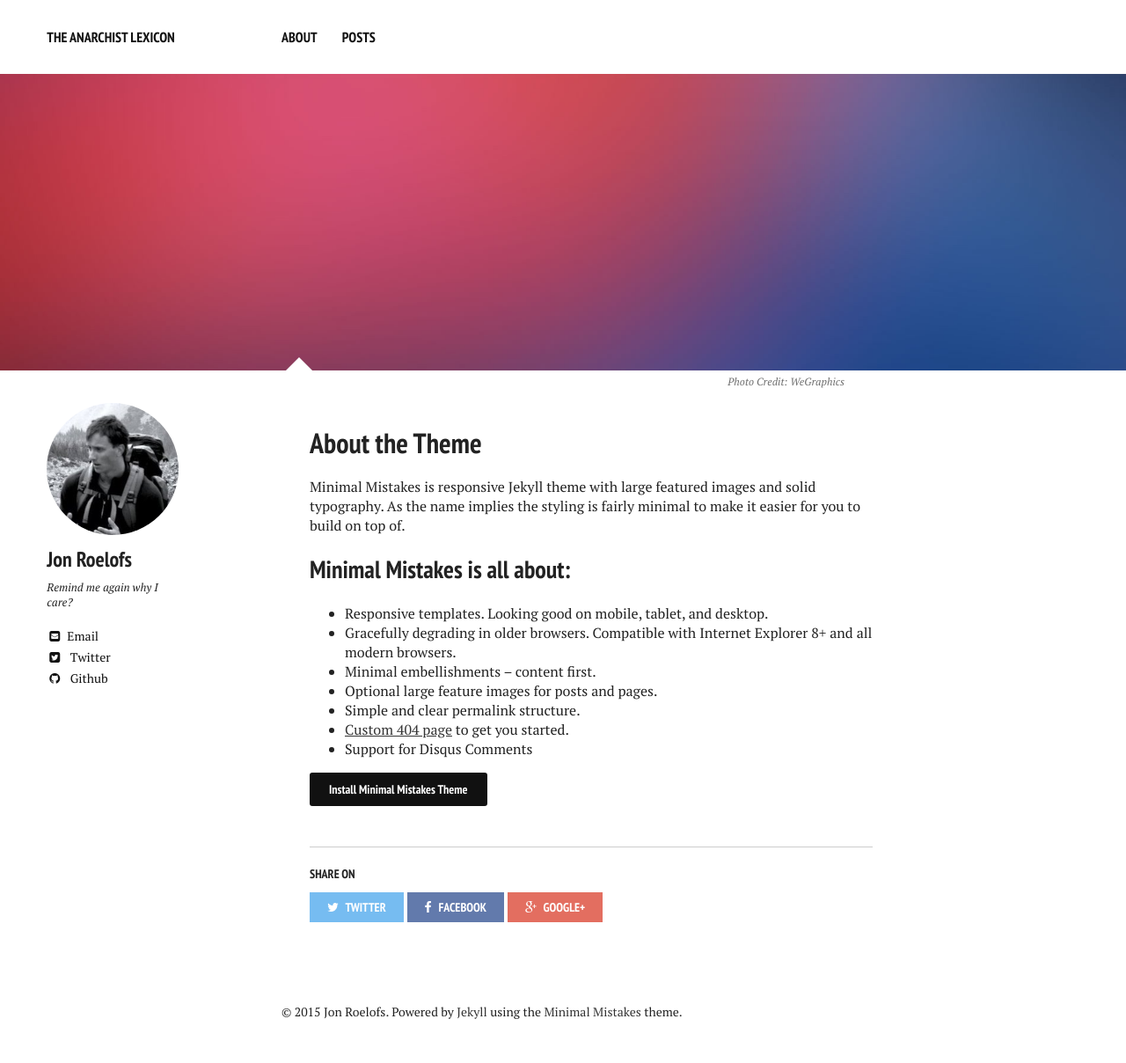
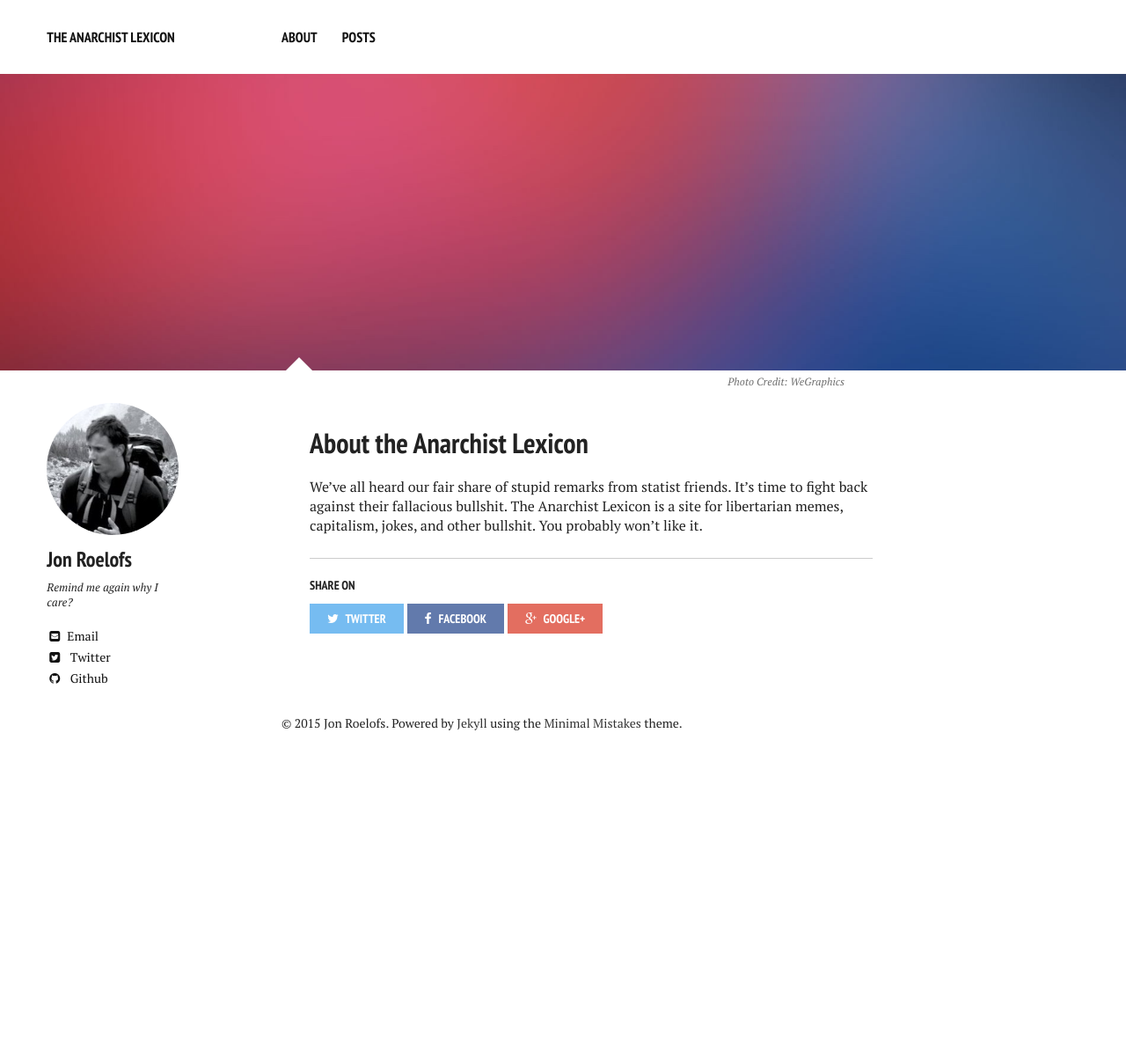
Before and after one commit to anarchistlexicon/anarchistlexicon.github.io, a Jekyll site: the page built from about/index.md, in a window 1280 px wide. Shown: the whole page at 88% size. Built offline with Jekyll 4.4.1, drawn with Linux system fonts in a browser that asks for light colours; nearby versions of some CDN libraries; after the commit the page ends 900 px from its top, so only the background shows below that.

Commit message:
Add about page

```diff
--- a/about/index.md
+++ b/about/index.md
@@ -1,8 +1,7 @@
 ---
 layout: page
-title: About the Theme
-tags: [about, Jekyll, theme, responsive]
-modified: 2014-08-08T20:53:07.573882-04:00
+title: About the Anarchist Lexicon
+tags: [about]
 comments: true
 image:
   feature: sample-image-2.jpg
@@ -10,16 +9,4 @@ image:
   creditlink: http://wegraphics.net/downloads/free-ultimate-blurred-background-pack/
 ---
 
-Minimal Mistakes is responsive Jekyll theme with large featured images and solid typography. As the name implies the styling is fairly minimal to make it easier for you to build on top of.
-
-## Minimal Mistakes is all about:
-
-* Responsive templates. Looking good on mobile, tablet, and desktop.
-* Gracefully degrading in older browsers. Compatible with Internet Explorer 8+ and all modern browsers.
-* Minimal embellishments -- content first.
-* Optional large feature images for posts and pages.
-* Simple and clear permalink structure.
-* [Custom 404 page](http://mmistakes.github.io/minimal-mistakes/404.html) to get you started.
-* Support for Disqus Comments
-
-<a markdown="0" href="{{ site.url }}/theme-setup" class="btn">Install Minimal Mistakes Theme</a>
+We've all heard our fair share of stupid remarks from statist friends. It's time to fight back against their fallacious bullshit. The Anarchist Lexicon is a site for libertarian memes, capitalism, jokes, and other bullshit. You probably won't like it.
```
